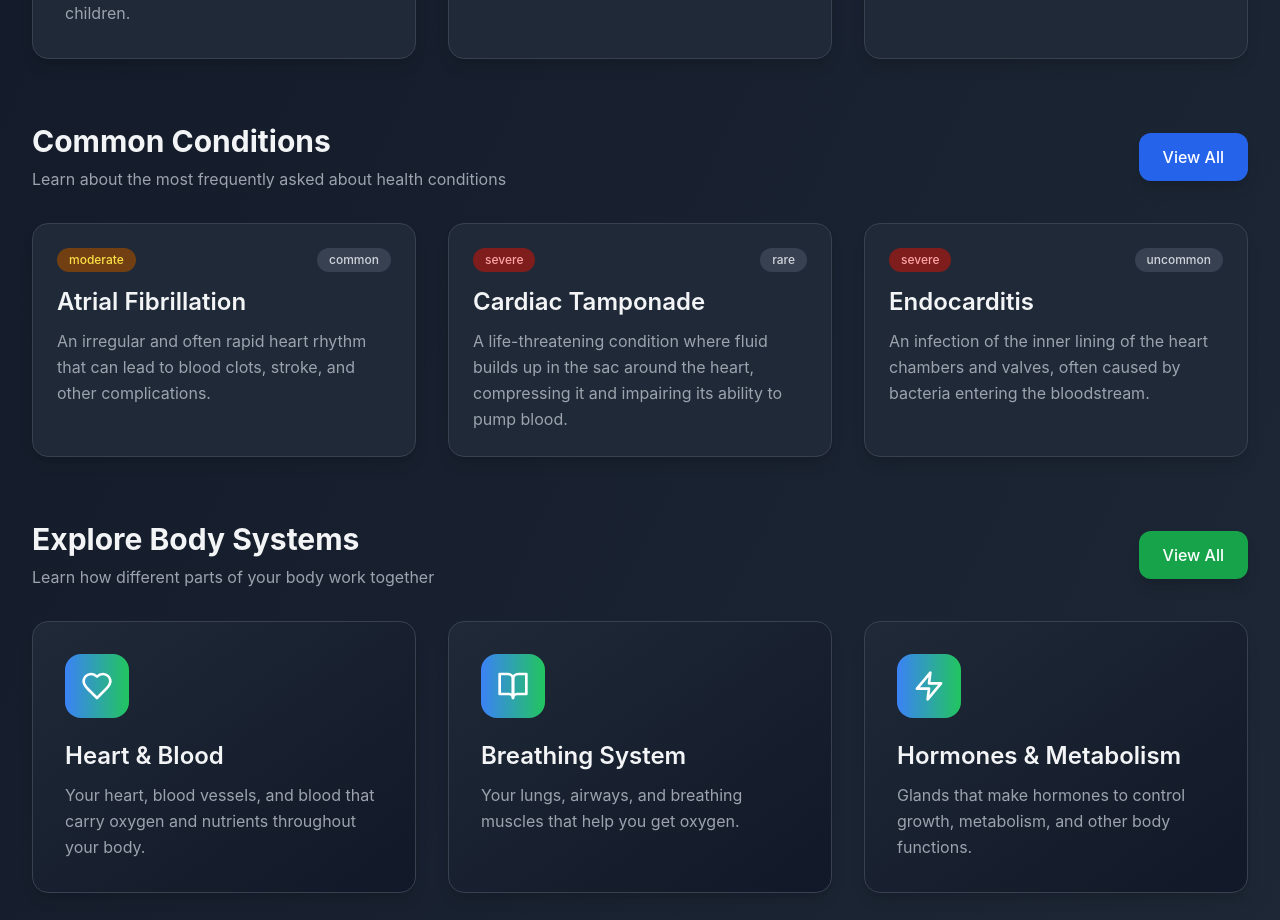
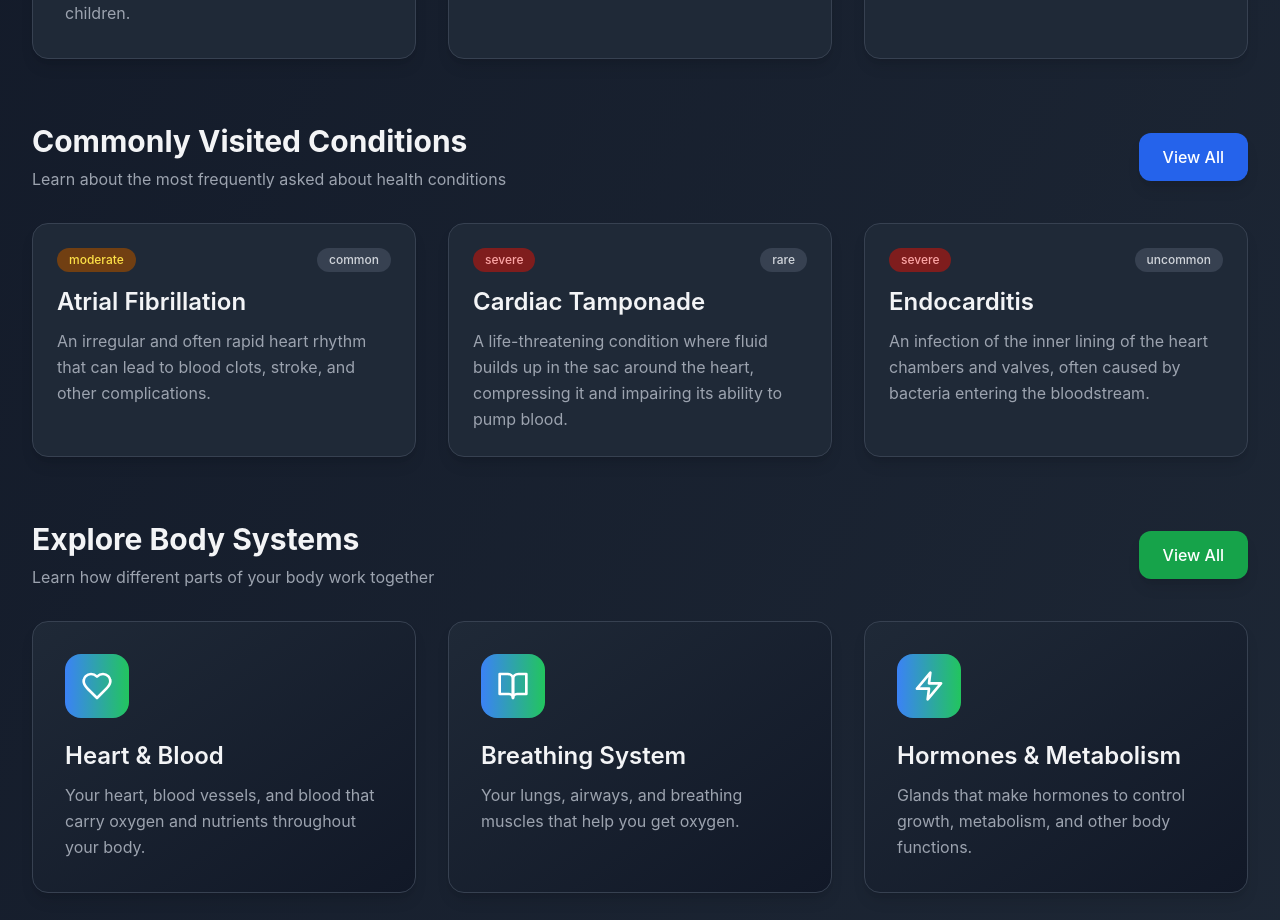
Before and after one commit to milappatel1/HealthGuide, a React (Vite) app: page / in a window 1280 px wide. Shown: the part 1100-2020 px from the top of the page. Built offline with nearby package versions, Linux system fonts and the light colour scheme.

Commit message:
Update HomePage.tsx

```diff
--- a/src/pages/HomePage.tsx
+++ b/src/pages/HomePage.tsx
@@ -110,7 +110,7 @@ const HomePage: React.FC = () => {
         <div className="flex justify-between items-center mb-8">
           <div>
             <h2 className="text-3xl font-bold text-gray-900 dark:text-gray-100 mb-2">
-              Common Conditions
+              Commonly Visited Conditions
             </h2>
             <p className="text-gray-600 dark:text-gray-400">
               Learn about the most frequently asked about health conditions
```
